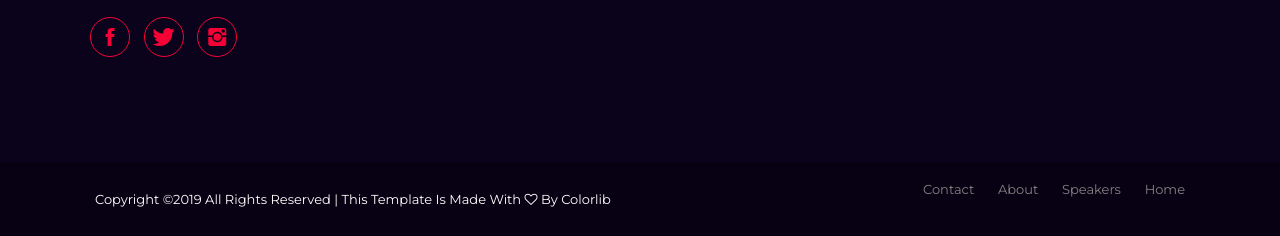
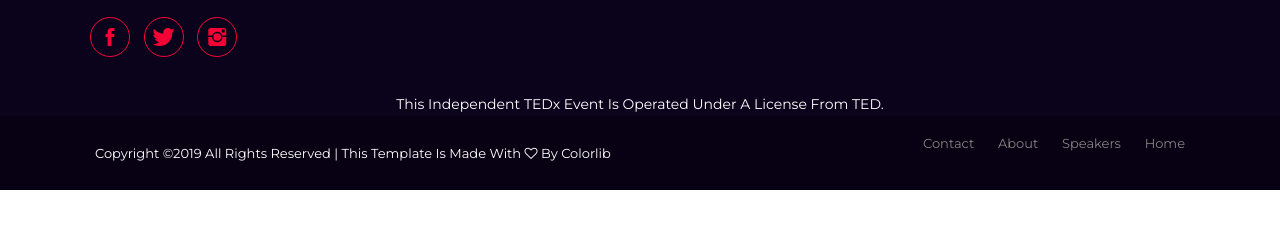
Before and after one commit to tedxmsit18/tedxmsit18.github.io, a website: page index.html in a window 1280 px wide. Shown: the part 5067-5303 px from the top of the page. After the commit the page ends 5257 px from the top, so only its background shows below. Drawn offline with Linux system fonts and the light colour scheme; files whose address does not match are found by name.

Commit message:
Add files via upload

```diff
--- a/index.html
+++ b/index.html
@@ -613,6 +613,7 @@ Rs 1500                    </div>
             </div>
         </div>
     </div>
+			<p style="text-align: center;margin-bottom: -100px; color: white; margin-top: 30px;">This Independent TEDx Event Is Operated Under A License From TED.</p>
 </footer>
 <div class="copyright_footer">
     <div class="container">
```
Also changed, not shown: about.html (+1 -0 lines), contact.html (+1 -0 lines), speakers.html (+1 -0 lines).
